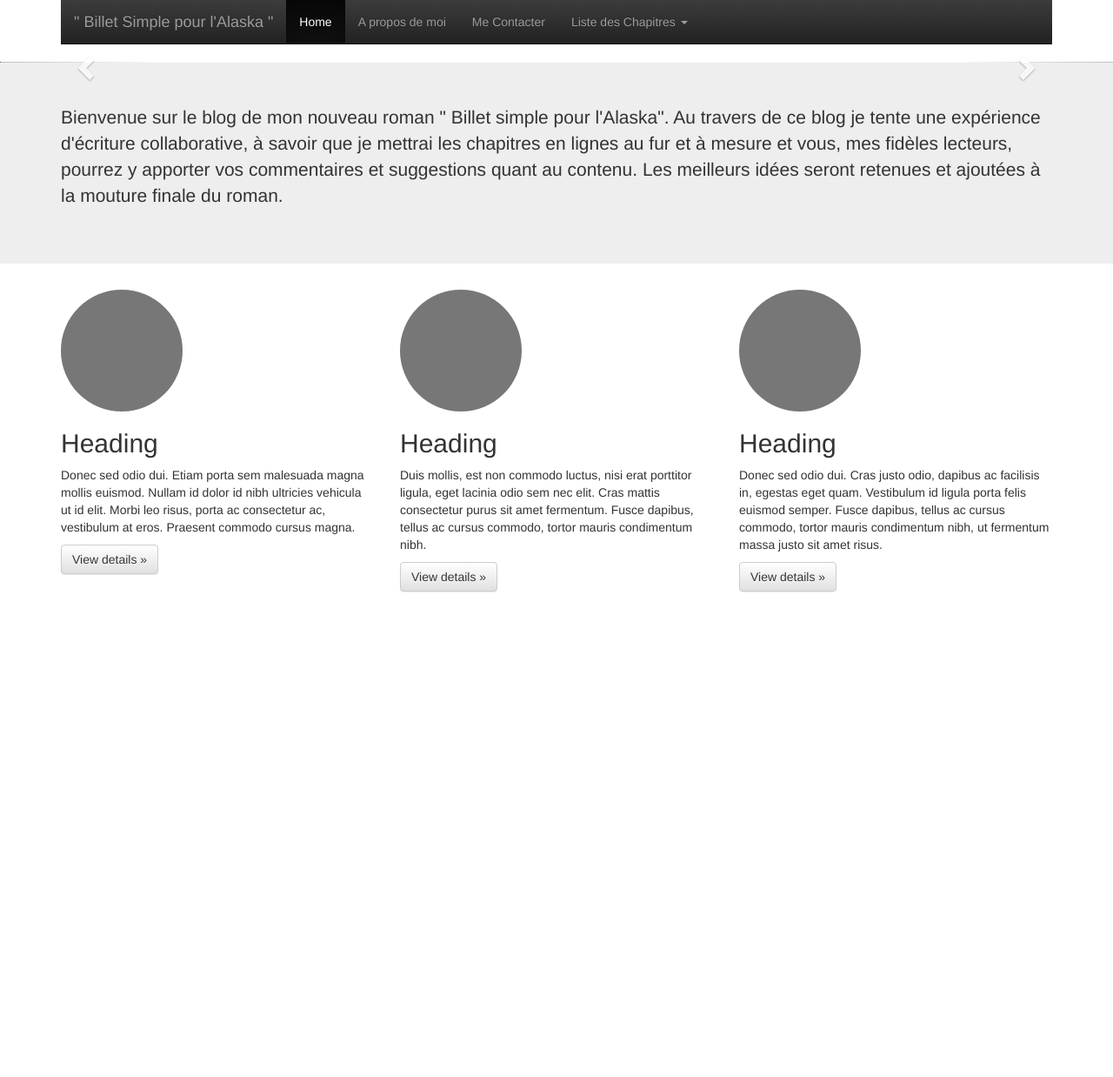
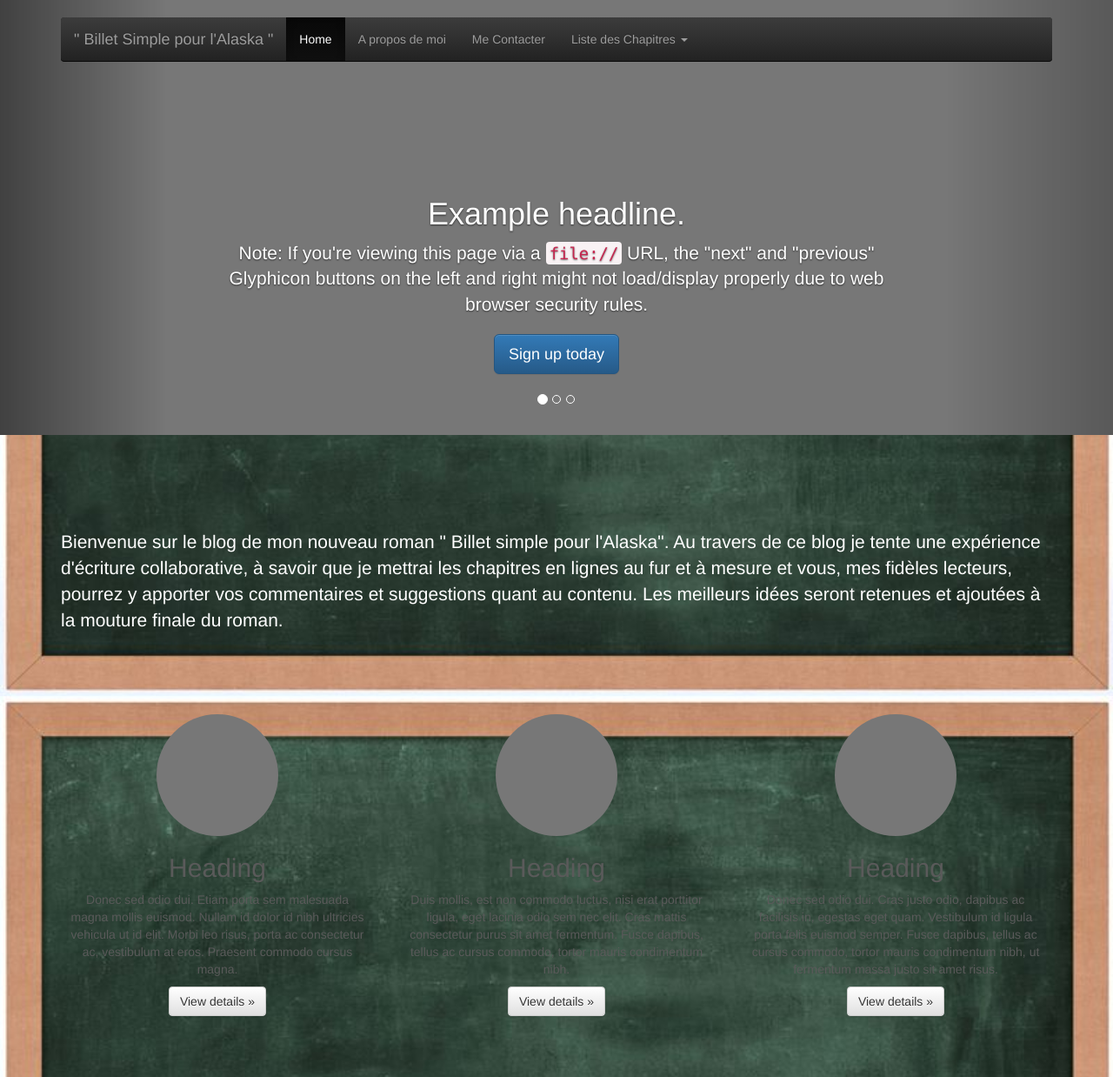
Before and after one commit to Olvire/BlogProjet3, a PHP site: page /templates/structure.php in a window 1280 px wide. Shown: the whole page at 87% size. Before the commit the page ends 681 px from the top, so only its background shows below. Run offline with PHP 8.4, Linux system fonts and the light colour scheme; some libraries are stand-ins or nearby versions; some web fonts are replaced.

Commit message:
Modifs des liens vers les feuilles CSS

```diff
--- a/templates/structure.php
+++ b/templates/structure.php
@@ -5,12 +5,12 @@
     <meta http-equiv="X-UA-Compatible" content="IE=edge">
     <meta name="viewport" content="width=device-width, initial-scale=1">
     <link rel="icon" href="http://sstatic.net/so/favicon.ico">
-    <link href="bootstrap.css" rel="stylesheet">
-    <link href="bootstrap-theme.css" rel="stylesheet">
-    <link href="carousel.css" rel="stylesheet">
+    <link href="../style/css/bootstrap.css" rel="stylesheet">
+    <link href="../style/css/bootstrap-theme.css" rel="stylesheet">
+    <link href="../style/css/carousel.css" rel="stylesheet">
     <script src="https://ajax.googleapis.com/ajax/libs/jquery/1.12.4/jquery.min.js"></script>
     <script>window.jQuery || document.write('<script src="https://cdnjs.cloudflare.com/ajax/libs/jquery/3.2.1/jquery.min.js"><\/script>')</script>
-    <script src="bootstrap.min.js"></script>
+    <script src="../style/js/bootstrap.min.js"></script>
     <script src="https://cdnjs.cloudflare.com/ajax/libs/holder/2.9.4/holder.min.js"></script>
     <title>Billet Simple pour l'Alaska.</title>
   </head>
```
